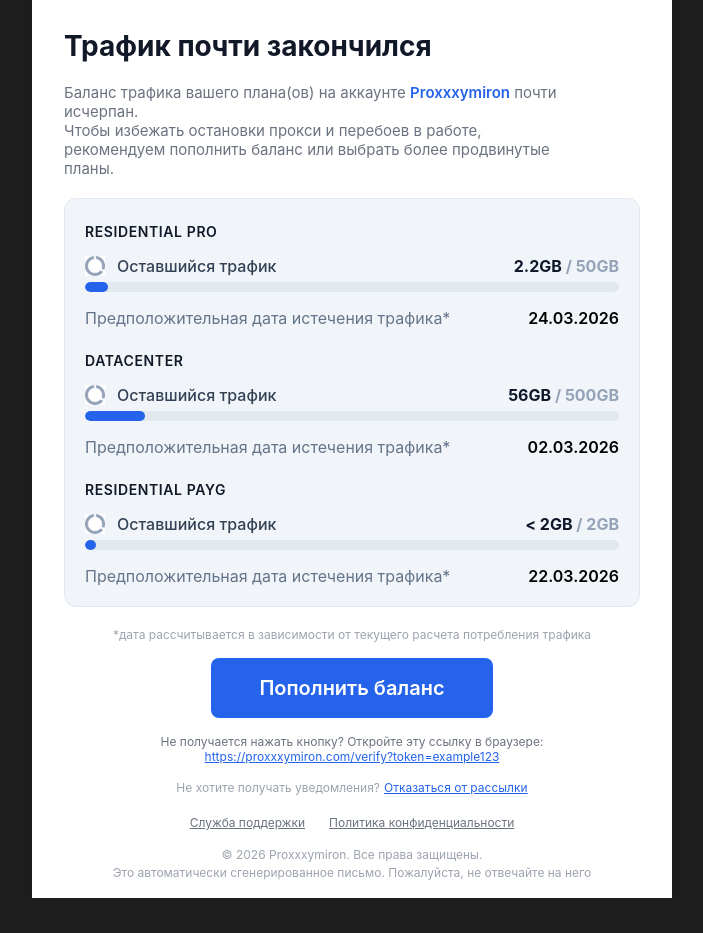
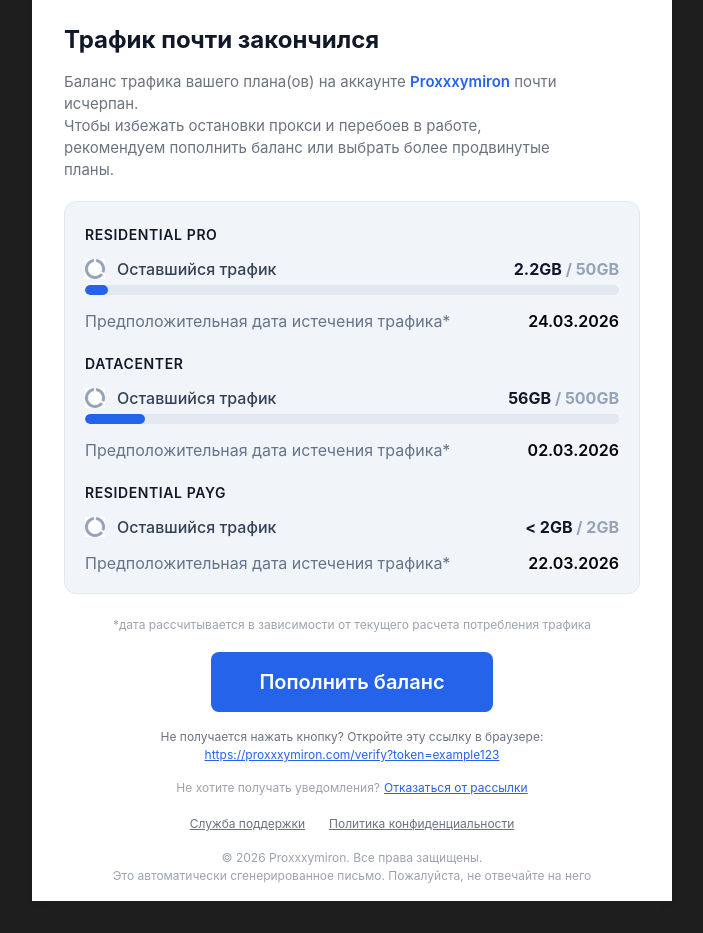
Before and after one commit to Cheshereu/proxy-trafics1, a plain HTML site: page index.html in a window 1280 px wide. Shown: the part 124-1057 px from the top of the page, without its empty margins (288-991 px from the left). Drawn offline with Linux system fonts and the light colour scheme; a web font is replaced by a local one.

Commit message:
Add files via upload

```diff
--- a/index.html
+++ b/index.html
@@ -91,21 +91,18 @@
                     <!-- БЛОК 3: RESIDENTIAL PAYG -->
                     <div class="plan-block">
                         <div class="plan-title">RESIDENTIAL PAYG</div>
-                        <div class="plan-detail">
+                        <div class="plan-detail no-progress"> <!-- ← добавил класс -->
                             <span class="detail-icon">
                                 <img src="Container.jpg" alt="icon" class="icon-img">
                             </span>
                             <span class="detail-label">Оставшийся трафик</span>
-                            <!-- RESIDENTIAL PAYG -->
                             <span class="detail-value">
                                 <span class="value-used warning">&lt; 2GB</span>
                                 <span class="value-separator"> / </span>
                                 <span class="value-total">2GB</span>
                             </span>
                         </div>
-                        <div class="progress-bar-wrapper">
-                            <div class="progress-bar-fill" style="width: 2%;"></div>
-                        </div>
+                        <!-- progress-bar-wrapper удалён -->
                         <div class="plan-detail">
                             <span class="detail-icon"></span>
                             <span class="detail-label">Предположительная дата истечения трафика*</span>
--- a/proxy-trafics.css
+++ b/proxy-trafics.css
@@ -93,18 +93,21 @@ body {
 }
 
 .traffic-title {
-    font-size: 28px;
+    font-size: 24px;
+    line-height: 28px;
     font-weight: 700;
     color: #111827;
     margin-bottom: 20px;
     text-align: left;
     width: 100%;
+    line-height: 22px;
 }
 
 .traffic-message {
     font-size: 15px;
     color: #6B7280;
     max-width: 500px;
+    line-height: 22px;
 }
 
 .traffic-message.last {
@@ -222,7 +225,12 @@ body {
     border-radius: 9999px;
     transition: width 0.3s ease;
 }
-
+.plan-block:last-child .plan-detail:first-of-type {
+    margin-bottom: 16px;
+}
+.plan-detail.no-progress {
+    margin-bottom: 16px;
+}
 /* ПРИМЕЧАНИЕ */
 .note-text {
     font-size: 12px;
@@ -230,6 +238,7 @@ body {
     text-align: center;
     margin-top: auto;
     width: 100%;
+    line-height: 22px;
 }
 
 /* ========== КНОПКА ========== */
@@ -271,6 +280,7 @@ body {
 .fallback-text {
     font-size: 12px;
     color: #6B7280;
+    line-height: 18px;
 }
 
 .fallback-link {
@@ -278,6 +288,7 @@ body {
     color: #2563EB;
     text-decoration: underline;
     word-break: break-all;
+    line-height: 18px;
 }
 /* ========== ССЫЛКА ОТКАЗА ОТ РАССЫЛКИ ========== */
 .unsubscribe-block {
@@ -323,6 +334,7 @@ body {
     display: flex;
     justify-content: center;
     gap: 24px;
+    line-height: 18px;
     margin-bottom: 16px;
 }
 
```
